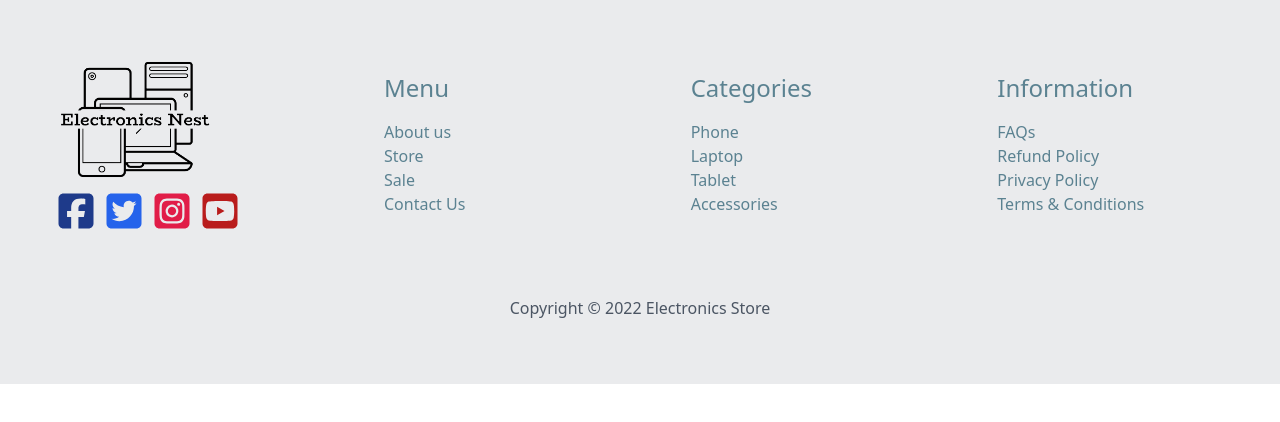
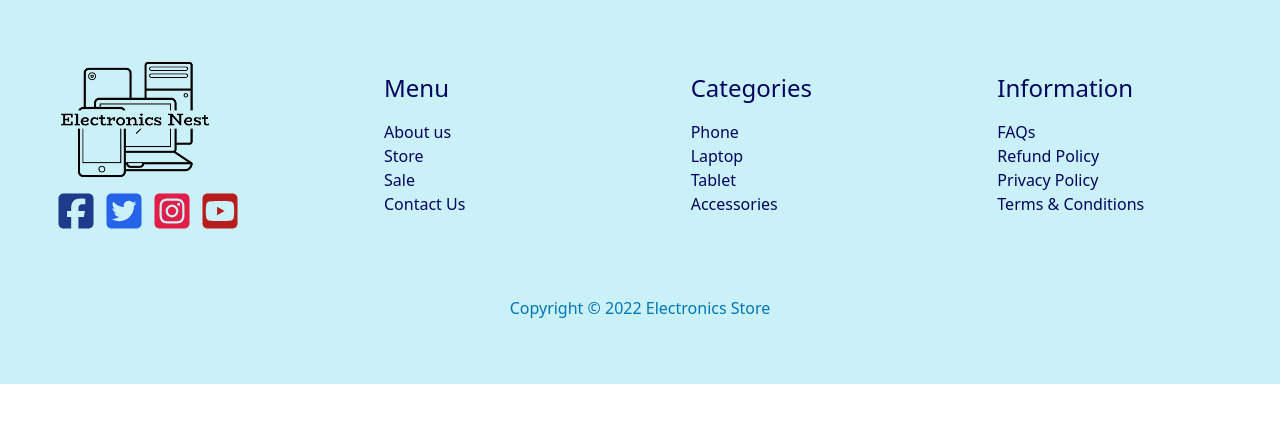
Before and after one commit to akshatlambhate/E-commerce, a React (Create React App) app: page / in a window 1280 px wide. Shown: the top 422 px of the page. Built offline with nearby package versions, Linux system fonts and the light colour scheme.

Commit message:
aj-107, color palette updated

```diff
--- a/src/components/SubFooter.jsx
+++ b/src/components/SubFooter.jsx
@@ -4,16 +4,16 @@ const SubFooter = () => {
   return (
     <>
       {dataFoo.map((data)=>(
-      <div className='text-left w-[70%] p-2
+      <div className='text-left text-darkBlue w-[70%] p-2
       lg:p-6'>
             <h1 class="xl:text-2xl text-AirBlue font-medium mb-4 hover:text-Charcoal sm:text-xl md:text-xl xs:text-base
             ">{data.name}</h1>
-            <ul class=" text-AirBlue text-left text-base pb-2 hover:text-gray-600 xs:text-xs sm:text-base md:text-base
+            <ul class=" text-AirBlue text-left text-base pb-2  xs:text-xs sm:text-base md:text-base
             lg:justify-center">
-              <li>{data.item1}</li>
-              <li>{data.item2}</li>
-              <li>{data.item3}</li>
-              <li>{data.item4}</li>
+              <li className='hover:text-blueShade hover:cursor-pointer hover:underline'>{data.item1}</li>
+              <li className='hover:text-blueShade hover:cursor-pointer hover:underline'>{data.item2}</li>
+              <li className='hover:text-blueShade hover:cursor-pointer hover:underline'>{data.item3}</li>
+              <li className='hover:text-blueShade hover:cursor-pointer hover:underline'>{data.item4}</li>
             </ul>
         </div>
        ) )}
--- a/src/components/footer.jsx
+++ b/src/components/footer.jsx
@@ -4,7 +4,7 @@ import SubFooter from './SubFooter'
 import SocialMediaIcons from './SocialMediaIcons'
 const Footer = () => {
   return (
-    <div class="	m-0 p-4	items-center w-[100%] bg-AntiFlashWhite">
+    <div class="	m-0 p-4	items-center w-[100%] bg-lightSkyBlue">
       <div class="	lg:flex lg:gap-30	lg:flex-row m-8
       xs:grid xs:grid-cols-2 xs:gap-4 xs:m-8
       sm:gap-6
@@ -22,7 +22,7 @@ const Footer = () => {
         <SubFooter />
       </div>
       <div class="flex flex-row justify-center m-12">
-      <h3 class="text-gray-600 lg:text-base xs:text-xs">Copyright © 2022 Electronics Store</h3>
+      <h3 class="text-blueShade lg:text-base xs:text-xs">Copyright © 2022 Electronics Store</h3>
       </div>
     </div>
   )
--- a/tailwind.config.js
+++ b/tailwind.config.js
@@ -11,10 +11,11 @@ module.exports = {
     },
     extend: {
       colors: {
-        'shelduckBlue' : '#98DAD9',
-        'AntiFlashWhite' : '#EAEBED',
-        'AirBlue' : '#5B8291',
-        'Charcoal' : '#2E424D',
+        'lightSkyBlue' : '#CAF0F8',
+        'midSkyBlue' : '#90E0EF',
+        'darkSkyBlue' : '#00B4D8',
+        'blueShade' : '#0077B6',
+        'darkBlue' : '#03045E',
         'white': '#ffffff',
         'black' : '#000000',
       },
```
